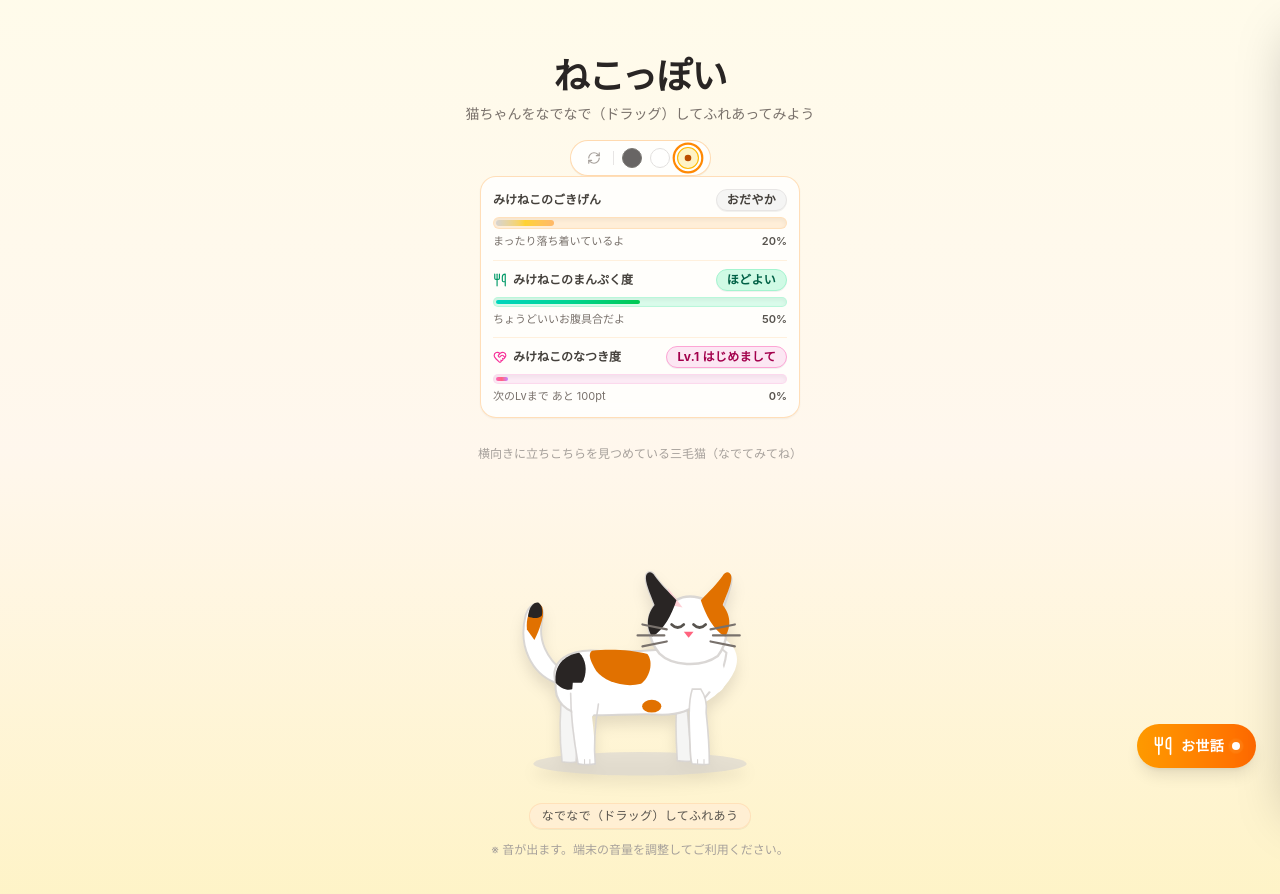
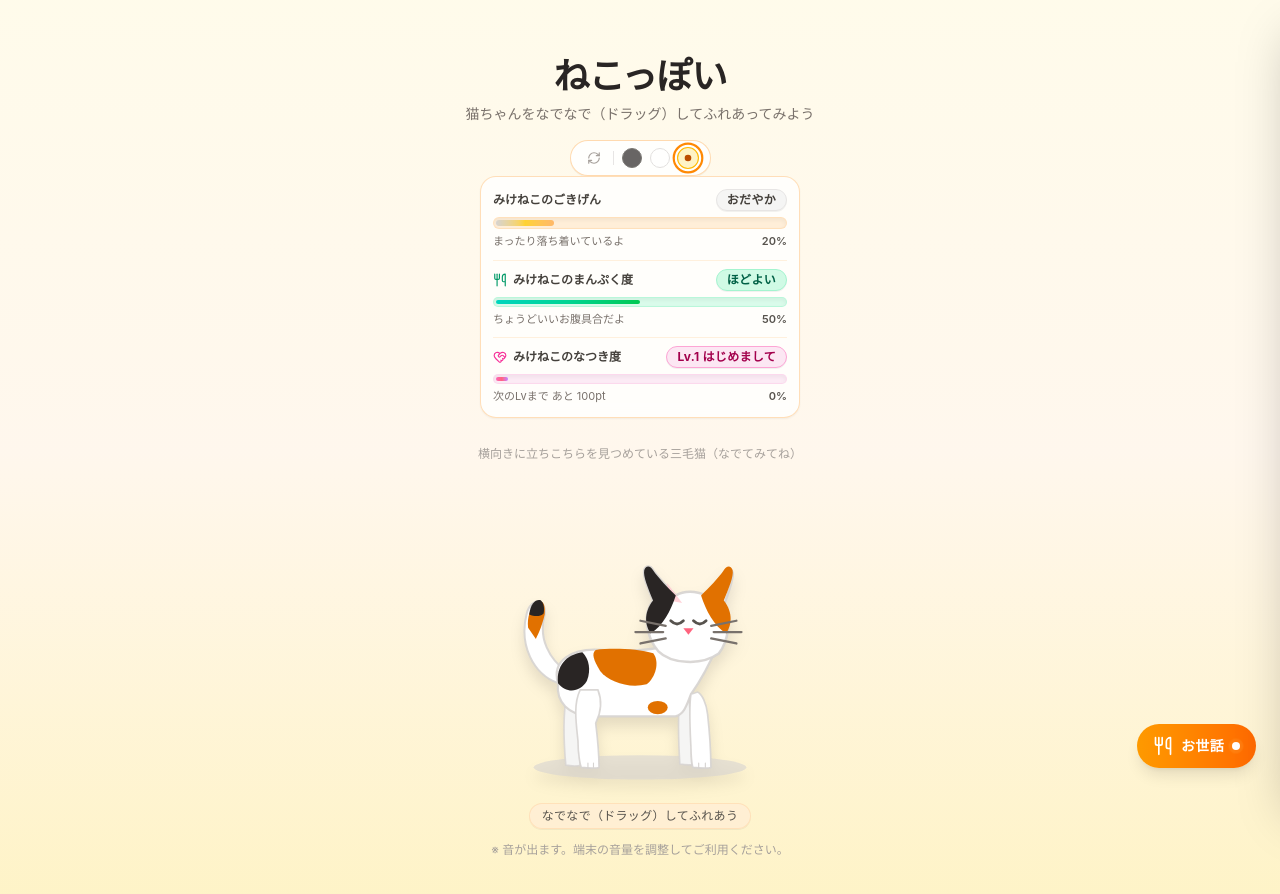
Before and after one commit to chyu25501-sudo/cat-room, a React (Vite) app: page / in a window 1280 px wide. Both pictures are taken after a click on the radio button 687 px from the left and 158 px from the top of the page. Shown: the top 894 px of the page. Built offline with nearby package versions, Linux system fonts and the light colour scheme.

Commit message:
fix: 三毛猫の足の付け根の描画を元に戻し、首筋を右上から左下へ繋がる滑らかなカーブに再構成

```diff
--- a/src/components/cats/CalicoCat.tsx
+++ b/src/components/cats/CalicoCat.tsx
@@ -4,9 +4,10 @@ import { CatShapeProps } from './BlackCat.tsx';
 
 /**
  * 3種類目の猫「みけねこ（calico）」コンポーネント
- * 横向きに立ち、顔はこちら（正面）を向いていて、顔は右側、しっぽは左側にある姿勢。
- * 首が折れ曲がらず体から右前へ自然に伸び、その先端に顔が位置しています。
- * 黒猫・白猫と統一された表情デザイン（優しい線画の目、ピンクの三角鼻、3本のひげ、条件付きチーク）を持ちます。
+ * 横向きに立ち、顔は右側（正面向き）、しっぽは左側にある姿勢。
+ * 首筋のカーブは右上（顔・顎下）から左下（胸元・前足付け根）へと滑らかに繋がり、
+ * 不自然な折れ曲がりのない自然な立ち姿を実現しています。
+ * 表情は黒猫・白猫と統一されたデザイン（線画の目、ピンクの三角鼻、3本のひげ、条件付きチーク）です。
  */
 export const CalicoCat: React.FC<CatShapeProps> = ({
   isReacting = false,
@@ -18,16 +19,16 @@ export const CalicoCat: React.FC<CatShapeProps> = ({
 
   return (
     <svg
-      viewBox="0 0 270 210"
+      viewBox="0 0 260 210"
       className="w-64 h-52 sm:w-72 sm:h-60 drop-shadow-xl transition-all duration-300"
       aria-hidden="true"
       data-testid="calico-cat-svg"
     >
       {/* ===== 地面の影 ===== */}
       <ellipse
-        cx="135"
+        cx="130"
         cy="192"
-        rx="100"
+        rx="96"
         ry="11"
         className={`transition-all duration-300 ${
           isReacting ? 'fill-orange-300/40 scale-110' : 'fill-stone-300/60'
@@ -37,9 +38,9 @@ export const CalicoCat: React.FC<CatShapeProps> = ({
       {/* 音声再生・反応時の床の波紋エフェクト */}
       {isReacting && (
         <ellipse
-          cx="135"
+          cx="130"
           cy="192"
-          rx="112"
+          rx="108"
           ry="14"
           className="fill-orange-400/20 animate-ping"
         />
@@ -70,48 +71,29 @@ export const CalicoCat: React.FC<CatShapeProps> = ({
       </g>
 
       {/* ===== 奥側の足（左後ろ足・左前足：少し暗めで立体感を表現） ===== */}
-      {/* 左後ろ足（奥側：胴体深部からしっかり生えている自然な立ち姿） */}
+      {/* 左後ろ足（奥側：胴体内部から自然に生えている立ち姿） */}
       <path
-        d="
-          M 63 114
-          C 60 138 59 166 62 190
-          C 67 191 74 191 75 190
-          C 77 166 77 138 76 114
-          Z
-        "
+        d="M 64 124 C 60 146 61 168 63 190 C 68 191 75 191 76 190 C 76 168 75 146 74 124 Z"
         className="fill-stone-100 stroke-stone-300/80"
         strokeWidth="1.5"
       />
       {/* 左前足（奥側） */}
       <path
-        d="M 170 128 C 168 148 169 174 170 189 C 175 190 182 190 183 189 C 182 174 180 148 178 128 Z"
+        d="M 166 128 C 164 148 165 174 166 189 C 171 190 178 190 179 189 C 178 174 176 148 174 128 Z"
         className="fill-stone-100 stroke-stone-300/80"
         strokeWidth="1.5"
       />
 
-      {/* ===== 首と胴体の下地（左から右前へ素直に伸び、頭部と胴体を繋ぐネックベース） ===== */}
-      <path
-        d="
-          M 136 88
-          C 160 84 182 78 206 72
-          C 222 76 230 90 224 104
-          C 218 118 204 132 188 138
-          C 174 140 156 128 146 112
-          C 138 100 136 92 136 88 Z
-        "
-        className="fill-white"
-      />
-
-      {/* ===== 胴体（横向きに立ち、背中から首筋が右前へと素直に流れる自然なライン） ===== */}
+      {/* ===== 胴体（横向きに立ち、首筋は右上から左下へと滑らかに繋がる自然なライン） ===== */}
       <path
         d="
           M 56 116
           C 50 96 68 84 95 86
-          C 125 88 156 86 182 80
-          C 196 78 208 80 216 88
-          C 214 106 204 122 192 134
-          C 182 142 172 146 156 146
-          C 132 144 98 148 84 146
+          C 125 88 152 86 174 76
+          C 184 72 194 74 200 82
+          C 194 96 186 112 176 126
+          C 172 136 170 144 162 146
+          C 138 146 114 146 84 146
           C 66 144 54 134 56 116 Z
         "
         className="fill-white stroke-stone-300/90"
@@ -145,76 +127,42 @@ export const CalicoCat: React.FC<CatShapeProps> = ({
       <ellipse cx="146" cy="138" rx="9" ry="6" className="fill-amber-600" />
 
       {/* ===== 手前側の足（右後ろ足・右前足） ===== */}
-      {/* 右後ろ足（手前側：体の上に横線が出ないよう、お尻・腰から滑らかに一体化） */}
+      {/* 右後ろ足（手前側：お尻・腰から自然に伸びる大腿部の立ち姿） */}
       <path
         d="
-          M 72 116
-          C 70 134 72 154 75 174
-          C 75 182 76 191 77 192
+          M 76 122
+          C 70 134 72 150 74 168
+          C 74 180 76 190 77 192
           C 84 193 92 193 93 192
-          C 93 180 92 164 90 148
-          C 96 140 98 130 96 116 Z
+          C 93 182 92 168 90 152
+          C 95 142 96 132 92 122 Z
         "
-        className="fill-white"
-      />
-      {/* お腹側（前側）の大腿〜足首ライン */}
-      <path
-        d="M 96 136 C 94 148 91 168 93 192"
-        className="stroke-stone-300/90"
+        className="fill-white stroke-stone-300/90"
         strokeWidth="1.5"
-        strokeLinecap="round"
-        fill="none"
-      />
-      {/* お尻側（後ろ側）の大腿〜かかとライン */}
-      <path
-        d="M 70 126 C 70 146 73 170 77 192"
-        className="stroke-stone-300/90"
-        strokeWidth="1.5"
-        strokeLinecap="round"
-        fill="none"
-      />
-      {/* 右後ろ足の足先ライン */}
-      <path
-        d="M 77 192 C 83 193 89 193 93 192"
-        className="stroke-stone-300/90"
-        strokeWidth="1.5"
-        strokeLinecap="round"
-        fill="none"
       />
       {/* 右後ろ足の爪先ディテール */}
       <path d="M 83 188 L 83 192 M 88 188 L 88 192" stroke="#d6d3d1" strokeWidth="1" strokeLinecap="round" />
 
-      {/* 右前足（手前側：胸元からすっと伸びる立ち姿） */}
+      {/* 右前足（手前側：首筋の終端からすっと伸びる立ち姿） */}
       <path
         d="
-          M 184 122
-          C 180 134 181 154 182 174
-          C 182 182 183 191 184 192
-          C 191 193 199 193 200 192
-          C 200 180 199 162 197 144
-          C 198 136 196 128 192 122 Z
+          M 176 126
+          C 174 138 175 154 176 174
+          C 176 182 177 191 178 192
+          C 185 193 193 193 194 192
+          C 194 180 193 162 191 144
+          C 190 134 186 126 182 124 Z
         "
         className="fill-white stroke-stone-300/90"
         strokeWidth="1.5"
       />
       {/* 右前足の爪先ディテール */}
-      <path d="M 189 188 L 189 192 M 195 188 L 195 192" stroke="#d6d3d1" strokeWidth="1" strokeLinecap="round" />
+      <path d="M 183 188 L 183 192 M 189 188 L 189 192" stroke="#d6d3d1" strokeWidth="1" strokeLinecap="round" />
 
-      {/* ===== 胸元から喉元へのふんわり白毛（右前へすっと伸びる自然な首元） ===== */}
-      <path
-        d="
-          M 180 84
-          C 184 98 192 114 200 124
-          C 208 128 214 124 216 112
-          C 214 98 206 86 198 78 Z
-        "
-        className="fill-white"
-      />
-
-      {/* ===== 頭部と耳（正面向き：右側へしっかりと配置し、首の不自然な曲がりを解消） ===== */}
+      {/* ===== 頭部と耳（正面向き：右側に位置し、首筋は右上から左下へと滑らかに繋がる） ===== */}
       <g
-        transform="translate(210, 74) scale(1.14) translate(-186, -74)"
-        className={`transition-transform duration-300 origin-[210px_74px] ${
+        transform="translate(202, 72) scale(1.14) translate(-186, -74)"
+        className={`transition-transform duration-300 origin-[202px_72px] ${
           isReacting ? 'scale-105' : isHappy ? 'scale-102' : ''
         }`}
       >
```
